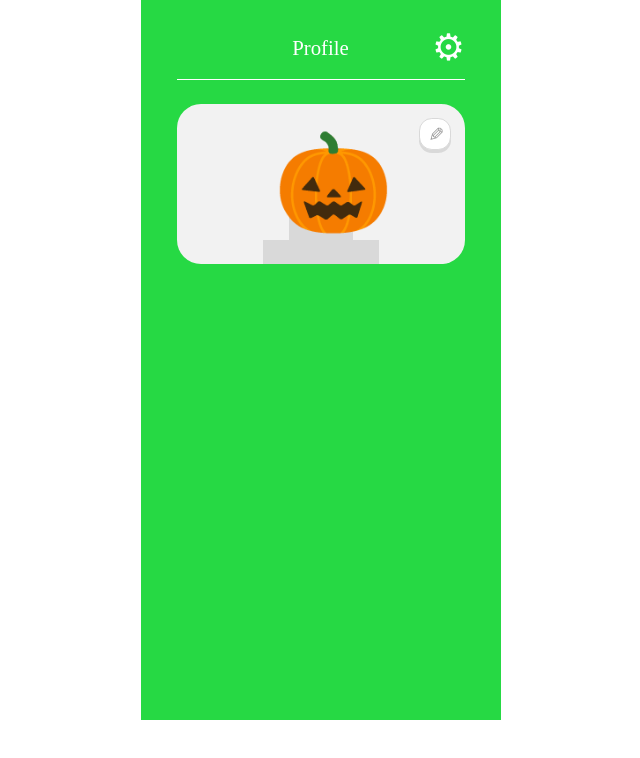
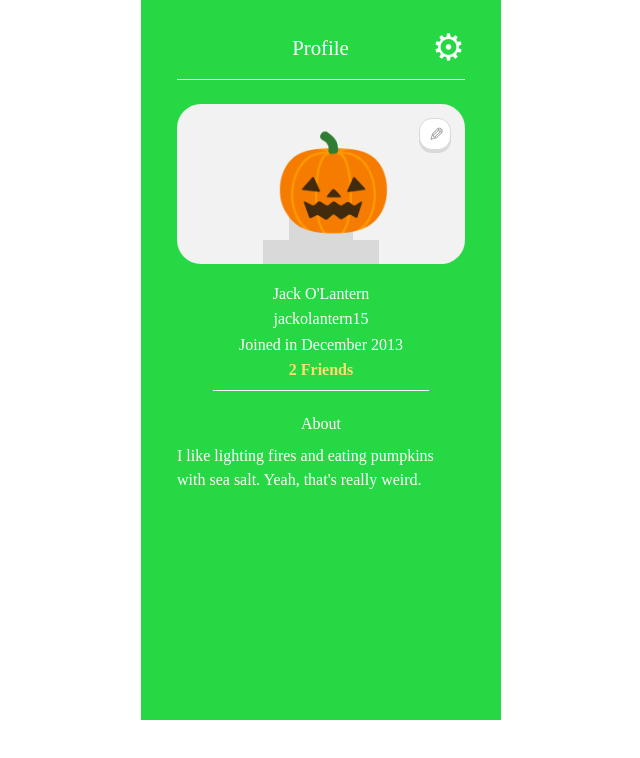
Before and after one commit to elmijail1/profile-practice-nextjs, a Next.js app: page /profile/1 in a window 1280 px wide. Shown: the top 758 px of the page, without its empty margins (319-959 px from the left). Built offline with nearby package versions, Linux system fonts and the light colour scheme.

Commit message:
Activated the Data Section

```diff
--- a/app/profile/[id]/page.tsx
+++ b/app/profile/[id]/page.tsx
@@ -5,7 +5,7 @@ import { usersData } from "../../../data/usersData"
 // components
 import TopSection from "./TopSection"
 import ImageSection from "./ImageSection"
-// import DataSection from "../components/Profile/DataSection/DataSection"
+import DataSection from "./DataSection"
 
 export default function Profile({ params }: { params: Promise<{ id: string }> }) {
     const currentId = use(params).id // write this and the line above down
@@ -52,12 +52,12 @@ export default function Profile({ params }: { params: Promise<{ id: string }> })
 
                 {/* CONTINUE HERE */}
                 {/* 3. Data Section: Name, Username, Joined In, Friends – all's dynamic */}
-                {/* <DataSection
+                <DataSection
                     profileData={profileData}
                     setProfileData={setProfileData}
                     usersData={usersData}
-                    currentId={currentId}
-                /> */}
+                    currentId={Number(currentId)}
+                />
 
             </div>
         </main >
```
